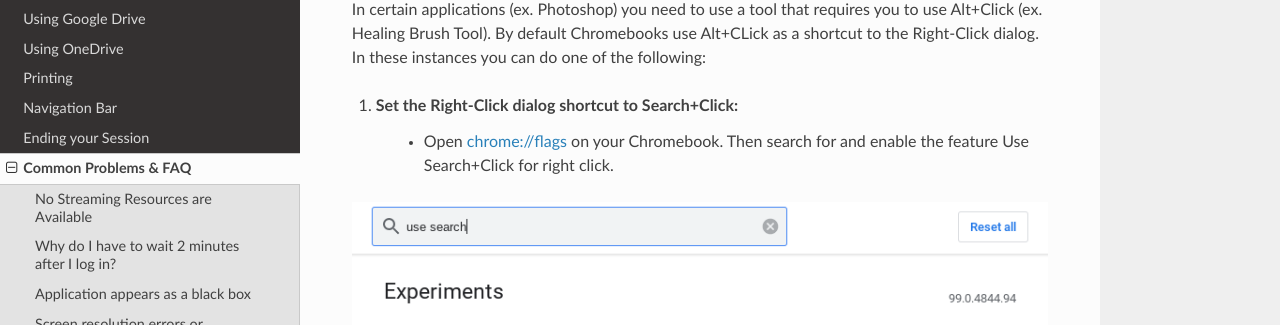
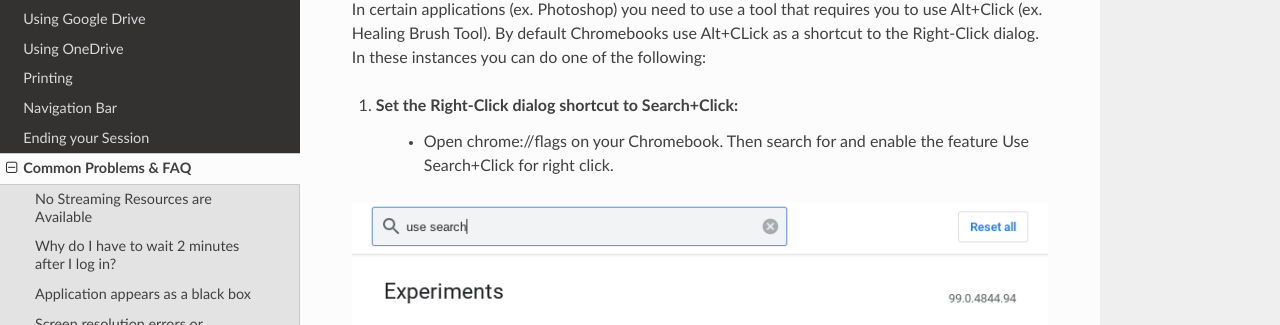
Before and after one commit to bytespeed/CLaaS-Documentation, a Sphinx documentation site: the page built from docs/issues_faq.rst, in a window 1280 px wide and 900 px high, scrolled down 1924 px. Shown: the part 126-451 px from the top of the window. Built offline with Sphinx 7.4.7 and the Read the Docs theme 2.0.0, drawn with Linux system fonts in a browser that asks for light colours; part of the change alters nothing that is shown.

```diff
--- a/docs/issues_faq.rst
+++ b/docs/issues_faq.rst
@@ -45,7 +45,7 @@ Chromebook Alt+Click Issues (Adobe tools)
 In certain applications (ex. Photoshop) you need to use a tool that requires you to use Alt+Click (ex. Healing Brush Tool). By default Chromebooks use Alt+CLick as a shortcut to the Right-Click dialog. In these instances you can do one of the following:
 
 1. Set the Right-Click dialog shortcut to Search+Click:
-    * Open `chrome://flags <chrome://flags>`_ on your Chromebook. Then search for and enable the feature Use Search+Click for right click.
+    * Open chrome://flags on your Chromebook. Then search for and enable the feature Use Search+Click for right click.
 
 .. image:: _static/chromebook_use_search.png
 
```
